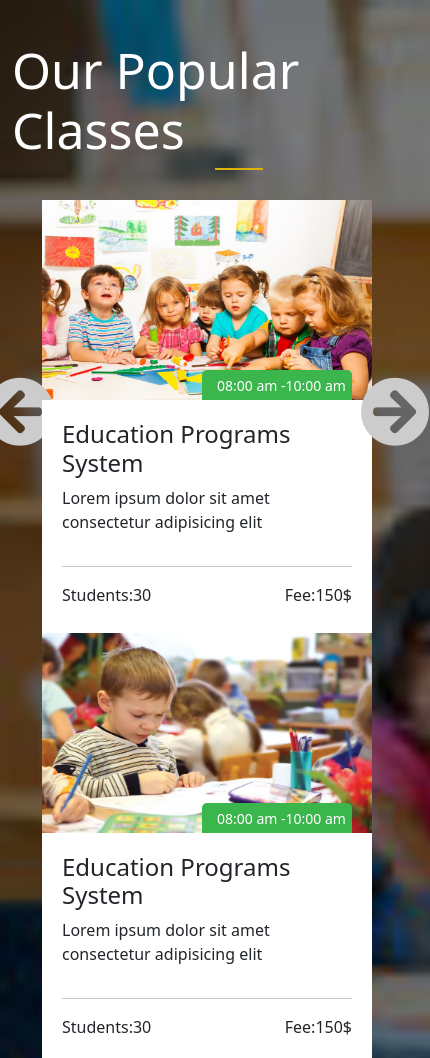
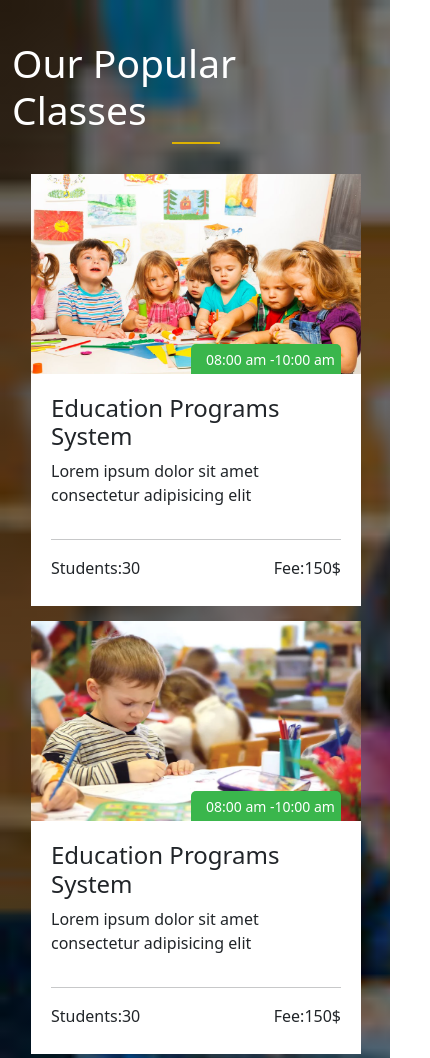
Before and after one commit to YoussefEhab2/Depi-Tasks, a plain HTML site: page Task-5/index.html in a window 390 px wide. Shown: the top 1058 px of the page, 430 px wide, since content can reach past the window. Drawn offline with nearby package versions, Linux system fonts and the light colour scheme.

Commit message:
Add files via upload

```diff
--- a/Task-5/assets/css/index.css
+++ b/Task-5/assets/css/index.css
@@ -95,3 +95,45 @@ h2{
     width: 330px;
     height: 200px;
 }
+@media (min-width:320px) and (max-width:767px) {
+    .container{
+        width: fit-content;
+    }
+   h1{
+    font-size: 39px;
+   }
+   .title::after{
+    left: 160px;
+   }
+   .row{
+    display: flex;
+    flex-direction: column;
+    margin-right: 10px;
+    align-self: center;
+   }
+   .row::after{
+    font-size: 0px;
+   }
+   .row::before{
+    font-size: 0px;
+   }
+   .col-4{
+    margin-bottom: 15px;
+   }
+}
+@media (min-width:768px) and (max-width:1280px) {
+    .container{
+        width: fit-content;
+    }
+
+    .row::after{
+        font-size: 0px;
+    }
+    .row::before{
+        font-size: 0px;
+    }
+  .last{
+    margin-top: 20px;
+  }
+
+}
--- a/Task-5/index.html
+++ b/Task-5/index.html
@@ -60,7 +60,7 @@
 
                 </div>
 
-                <div class="col-4">
+                <div class="col-4 last">
                     <img class="section-image"src="./assets/pics/three.jpg" alt="">
 
                     <div class="description">
```
